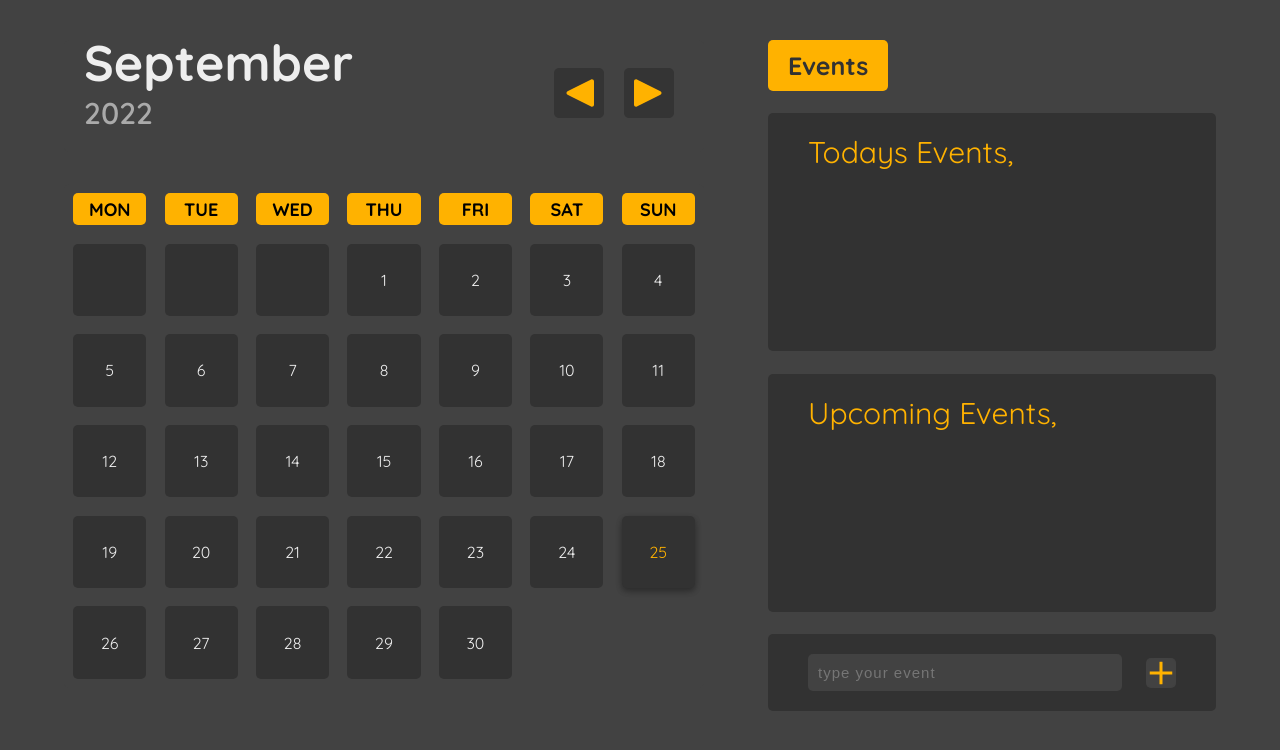
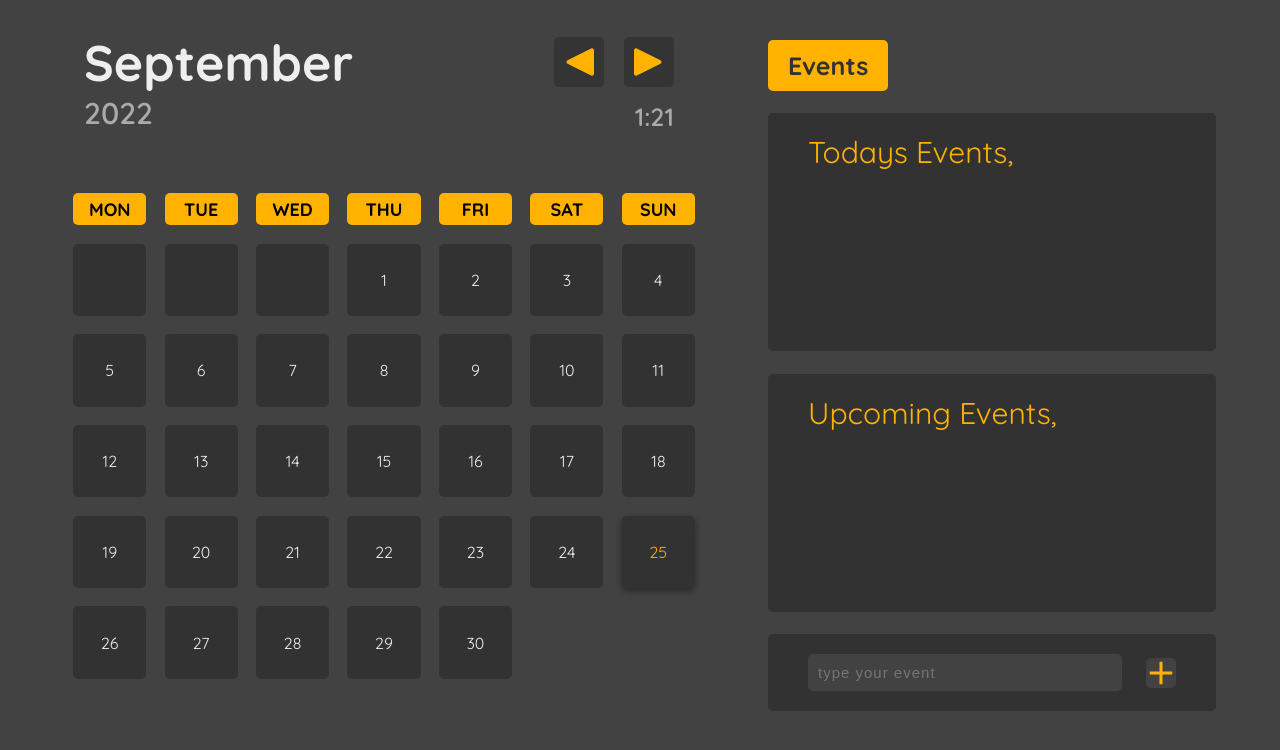
Before and after one commit to Aryan0610/Calendar, a plain HTML site: page index.html in a window 1280 px wide. Drawn offline with Linux system fonts and the light colour scheme.

Commit message:
third commit

```diff
--- a/index.html
+++ b/index.html
@@ -14,12 +14,20 @@
                 <div id="month"></div>
                 <div id="year"></div>
             </div>
-            <div id="btnContainer">
-                <div class="btn" id="backBtn">
-                    <img src="Images/Left Arrow.svg" alt="Back">
+
+            <div id="btnAndTimeContainer">
+                <div id="btnContainer">
+                    <div class="btn" id="backBtn">
+                        <img src="Images/Left Arrow.svg" alt="Back">
+                    </div>
+                    <div class="btn" id="nextBtn">
+                        <img src="Images/Right Arrow.svg" alt="Next">
+                    </div>
                 </div>
-                <div class="btn" id="nextBtn">
-                    <img src="Images/Right Arrow.svg" alt="Next">
+
+                <div id="timeContainer">
+                    <div id="hours"></div>
+                    <div id="minutes"></div>
                 </div>
             </div>
         </div>
--- a/script.js
+++ b/script.js
@@ -321,6 +321,21 @@ function initDate() {
     selectedDay(dt, eventDay)
 }
 
+//clock in js
+setInterval(showTime, 1000)
+function showTime() {
+    const date = new Date()
+    var hours = date.getHours()
+    var minutes = date.getMinutes()
+
+    if(hours > 12) {
+        hours -= 12
+    }
+
+    document.getElementById('hours').innerText = `${hours}:`
+    document.getElementById('minutes').innerText = minutes
+}
+
 load()
 eventFunc(eventDay)
 initButtons()
--- a/style.css
+++ b/style.css
@@ -44,6 +44,18 @@ body {
 #year {
     font-size: 30px;
     font-weight: 600;
+    color: #AAAAAA;
+}
+
+#timeContainer {
+    padding: 0px 10px 0px 0px;
+
+    font-size: 25px;
+    font-weight: 600;
+
+    display: flex;
+    justify-content: right;
+
     color: #AAAAAA;
 }
 
@@ -126,6 +138,7 @@ body {
 .selectedDay {
     box-shadow: rgba(0, 0, 0, 0.16) 0px 3px 6px, rgba(0, 0, 0, 0.23) 0px 3px 6px;
 }
+
 
 /*event container*/
 #eventContainer {
```
Also changed, not shown: Images/md images/v2.1 ss.png (added), 1 other file.
